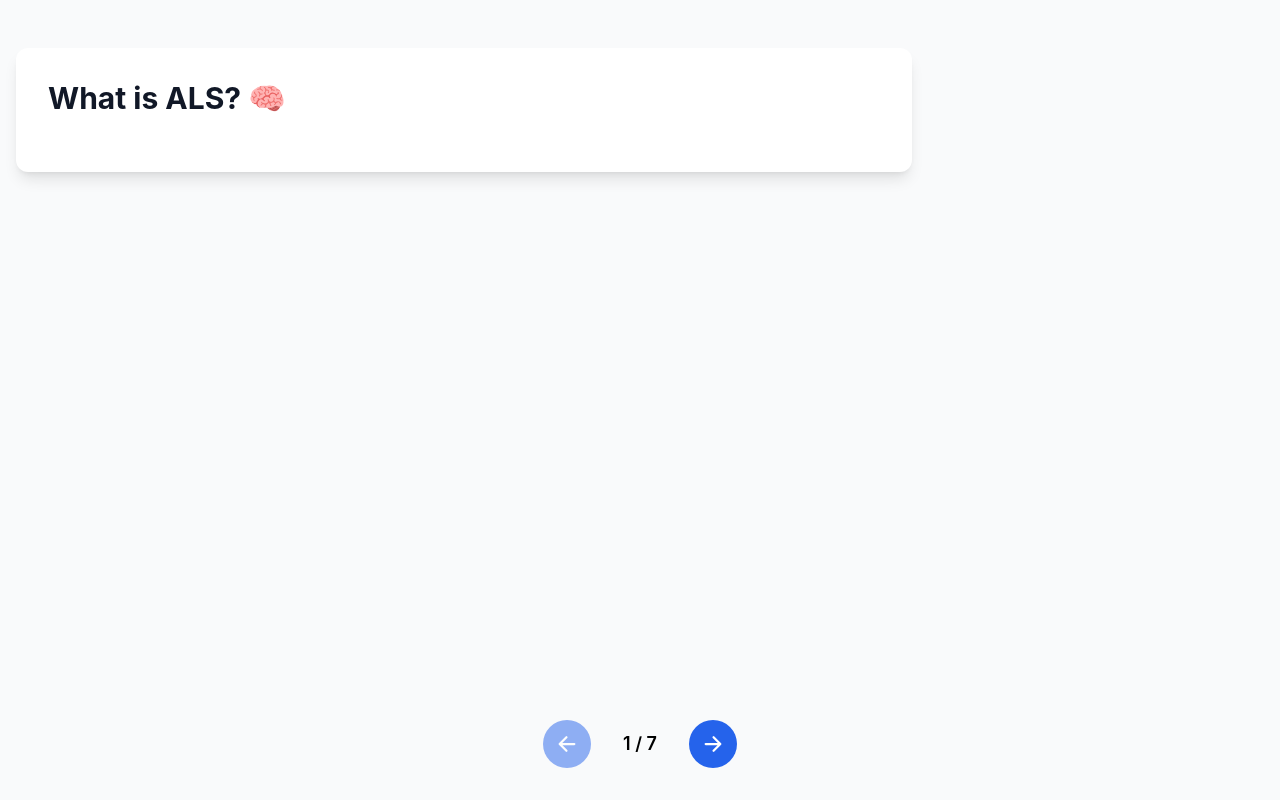
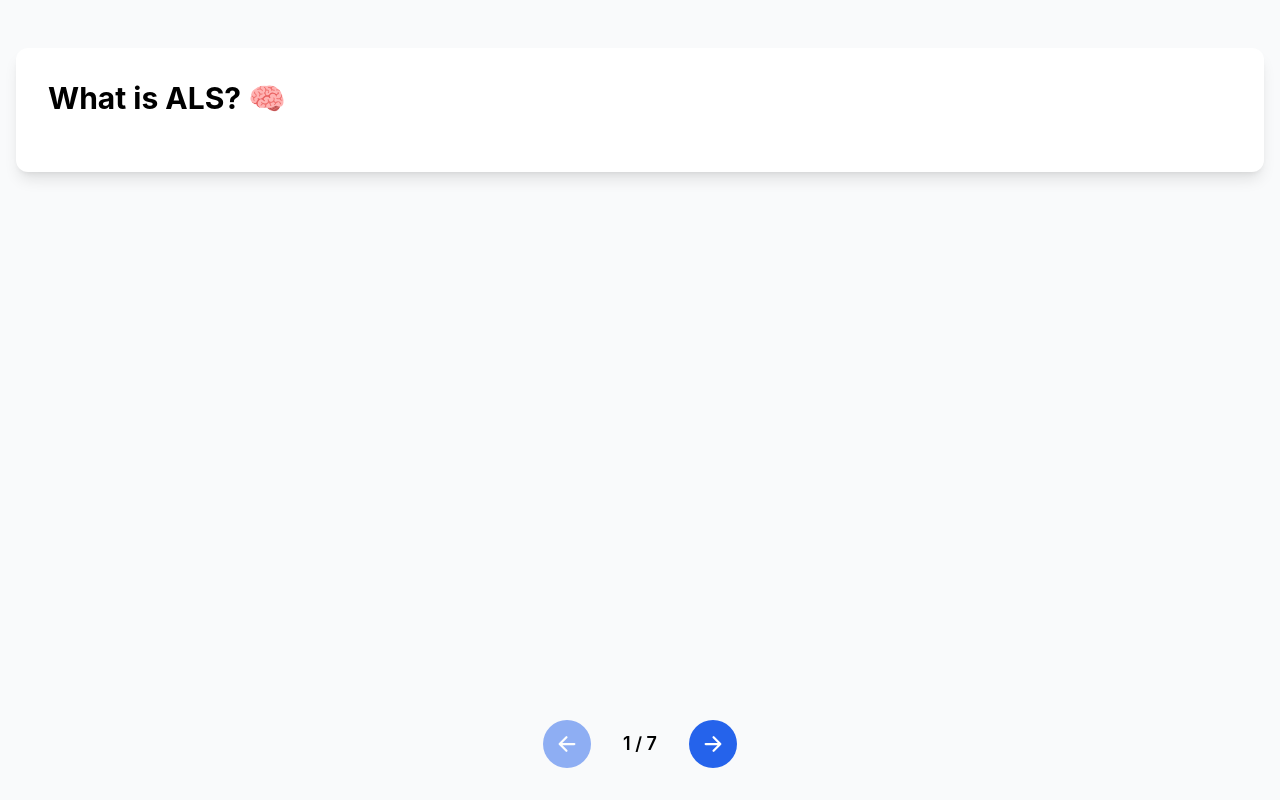
Before and after one commit to subrotosanyal/user-generated-marketing, a React (Vite) app: page / in a window 1280 px wide. Built offline with nearby package versions, Linux system fonts and the light colour scheme.

Commit message:
The slides are broader now

```diff
--- a/src/components/Slide.tsx
+++ b/src/components/Slide.tsx
@@ -4,10 +4,8 @@ interface SlideProps {
 
 export const Slide: React.FC<SlideProps> = ({ children }) => {
   return (
-      <div className="max-w-4xl w-full rounded-xl shadow-lg p-8 bg-white text-black">
-        <div className="prose">
+      <div className="rounded-xl shadow-lg p-8 bg-white text-black">
           {children}
-        </div>
       </div>
   );
 };
```
